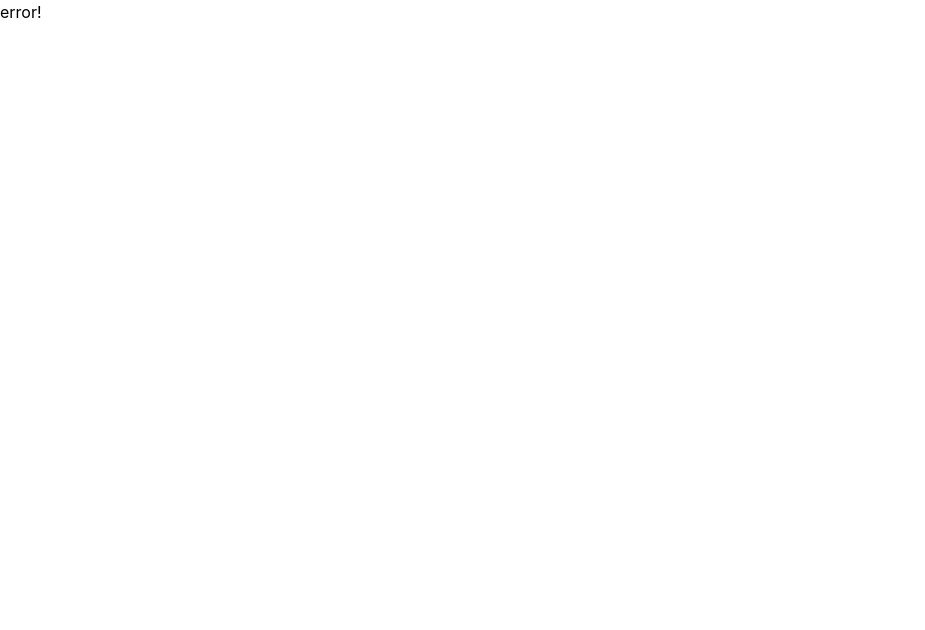
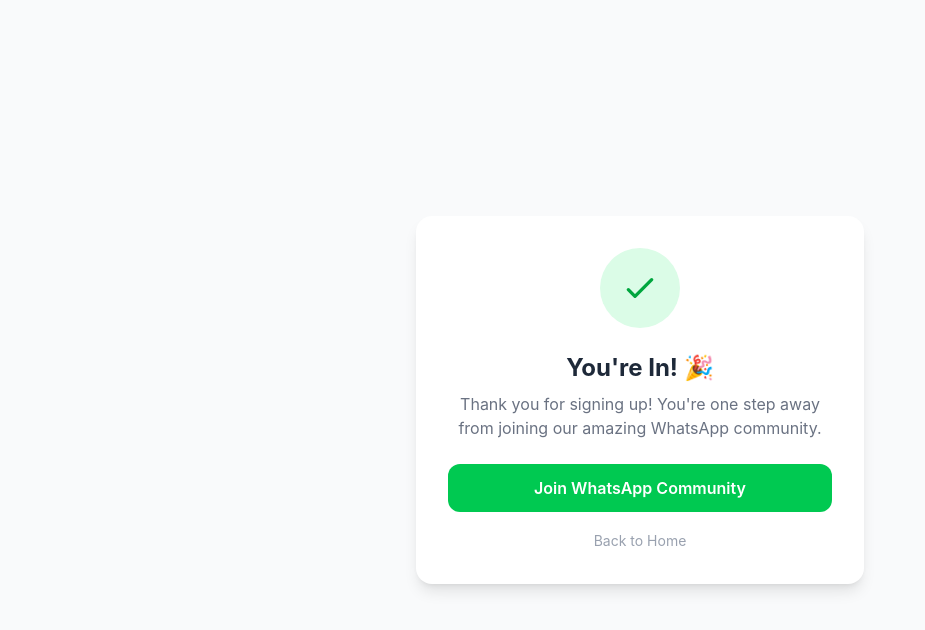
Before and after one commit to Udeme01/The-Genesis-Lab, a React (Vite) app: page /success in a window 1280 px wide. Before the commit this address had no page. Shown: the top 630 px of the page, without its empty margins (0-925 px from the left). Built offline with nearby package versions, Linux system fonts and the light colour scheme; no server answers.

Commit message:
feat: integrated supabase form submission with success page redirect

```diff
--- a/package.json
+++ b/package.json
@@ -10,6 +10,7 @@
     "preview": "vite preview"
   },
   "dependencies": {
+    "@supabase/supabase-js": "^2.97.0",
     "@tailwindcss/vite": "^4.2.0",
     "formik": "^2.4.9",
     "lucide-react": "^0.575.0",
--- a/src/App.jsx
+++ b/src/App.jsx
@@ -3,6 +3,7 @@
 import ErrorPage from "./pages/ErrorPage";
 import Root from "./pages/Root";
 import Home from "./pages/Home";
+import Success from "./pages/Success";
 
 const App = () => {
   const router = createBrowserRouter([
@@ -15,6 +16,10 @@
           index: true,
           element: <Home />,
         },
+        {
+          path: "/success",
+          element: <Success />,
+        },
       ],
     },
   ]);
--- /dev/null
+++ b/src/lib/supabaseClient.js
@@ -0,0 +1,8 @@
+import { createClient } from "@supabase/supabase-js";
+
+const supabaseUrl = import.meta.env.VITE_SUPABASE_URL;
+const supabaseKey = import.meta.env.VITE_SUPABASE_KEY;
+
+const supabase = createClient(supabaseUrl, supabaseKey);
+
+export default supabase;
--- a/src/pages/ErrorPage.jsx
+++ b/src/pages/ErrorPage.jsx
@@ -1,7 +1,32 @@
-import React from "react";
+import { useNavigate } from "react-router-dom";
 
 const ErrorPage = () => {
-  return <div>error!</div>;
+  const navigate = useNavigate();
+
+  return (
+    <div className="min-h-screen bg-gray-50 flex items-center justify-center px-4">
+      <div className="text-center max-w-md w-full">
+        {/* 404 Text */}
+        <h1 className="text-9xl font-extrabold text-green-600 mb-4">404</h1>
+
+        {/* Message */}
+        <h2 className="text-2xl font-bold text-gray-800 mb-2">
+          Page Not Found
+        </h2>
+        <p className="text-gray-500 mb-8">
+          Oops! The page you're looking for doesn't exist or has been moved.
+        </p>
+
+        {/* Button */}
+        <button
+          onClick={() => navigate("/")}
+          className="bg-green-600 hover:bg-green-700 text-white font-semibold px-8 py-3 rounded-xl transition duration-200"
+        >
+          Back to Home
+        </button>
+      </div>
+    </div>
+  );
 };
 
 export default ErrorPage;
--- a/src/pages/GetAccessForm.jsx
+++ b/src/pages/GetAccessForm.jsx
@@ -7,8 +7,14 @@
 import { levels } from "../data/experienceLevels";
 import { Check } from "lucide-react";
 import { formSchema } from "../utils/validationSchema";
+import { useNavigate } from "react-router-dom";
+
+// supabase client
+import supabase from "../lib/supabaseClient";
 
 const GetAccessForm = () => {
+  const navigate = useNavigate();
+
   return (
     <Formik
       initialValues={{
@@ -22,11 +28,26 @@
       }}
       validationSchema={formSchema}
       onSubmit={(values, { resetForm, setSubmitting }) => {
-        setTimeout(() => {
-          alert("form submitted");
-          setSubmitting(false);
-          resetForm();
-        }, 1000);
+        setTimeout(async () => {
+          const { error } = await supabase.from("StudentOnboardList").insert({
+            firstName: values.firstName,
+            lastName: values.lastName,
+            email: values.email,
+            phoneNumber: values.phoneNumber,
+            gender: values.gender,
+            course: values.course,
+            experience: values.experience,
+          });
+
+          if (!error) {
+            setSubmitting(false);
+            resetForm();
+            navigate("/success");
+          } else {
+            console.log("supabase error", error);
+            setSubmitting(false);
+          }
+        }, 3000);
       }}
     >
       {(formik) => {
@@ -124,9 +145,10 @@
 
               <button
                 type="submit"
-                className="border-none outline-none bg-green-800 text-stone-100 py-4 rounded mt-8 w-full px-8 text-sm font-bold tracking-wide cursor-pointer hover:bg-green-900 duration-500 ease-in-out hover:scale-[1.04] active:scale-[0.9] rounded-tr-4xl rounded-bl-4xl"
+                disabled={formik.isSubmitting}
+                className={`border-none outline-none bg-green-800 text-stone-100 py-4 rounded mt-8 w-full px-8 text-sm font-bold tracking-wide cursor-pointer hover:bg-green-900 duration-500 ease-in-out hover:scale-[1.04] active:scale-[0.9] rounded-tr-4xl rounded-bl-4xl disabled:opacity-50 disabled:cursor-not-allowed disabled:scale-100 ${formik.isSubmitting && "animate-bounce"}`}
               >
-                Get Access
+                {formik.isSubmitting ? "Granting Access" : "Grant Access"}
               </button>
             </section>
           </Form>
--- a/src/pages/Success.jsx
+++ b/src/pages/Success.jsx
@@ -0,0 +1,56 @@
+import { useNavigate } from "react-router-dom";
+
+const Success = () => {
+  const navigate = useNavigate();
+
+  return (
+    <div className="min-h-screen bg-gray-50 flex items-center justify-center px-4">
+      <div className="bg-white rounded-2xl shadow-lg p-8 max-w-md w-full text-center">
+        {/* Checkmark Icon */}
+        <div className="w-20 h-20 bg-green-100 rounded-full flex items-center justify-center mx-auto mb-6">
+          <svg
+            className="w-10 h-10 text-green-600"
+            fill="none"
+            stroke="currentColor"
+            viewBox="0 0 24 24"
+          >
+            <path
+              strokeLinecap="round"
+              strokeLinejoin="round"
+              strokeWidth={2}
+              d="M5 13l4 4L19 7"
+            />
+          </svg>
+        </div>
+
+        {/* Message */}
+        <h1 className="text-2xl font-bold text-gray-800 mb-2">You're In! 🎉</h1>
+        <p className="text-gray-500 mb-6">
+          Thank you for signing up! You're one step away from joining our
+          amazing WhatsApp community.
+        </p>
+
+        {/* WhatsApp Button */}
+
+        <a
+          href="https://chat.whatsapp.com/your-invite-link" // 👈 replace with your link
+          target="_blank"
+          rel="noreferrer"
+          className="block w-full bg-green-500 hover:bg-green-600 text-white font-semibold py-3 rounded-xl transition duration-200 mb-4"
+        >
+          Join WhatsApp Community
+        </a>
+
+        {/* Back button */}
+        <button
+          onClick={() => navigate("/")}
+          className="text-sm text-gray-400 hover:text-gray-600 transition"
+        >
+          Back to Home
+        </button>
+      </div>
+    </div>
+  );
+};
+
+export default Success;
```
Also changed, not shown: 2 other files (tests, documents, lock files or other folders).
